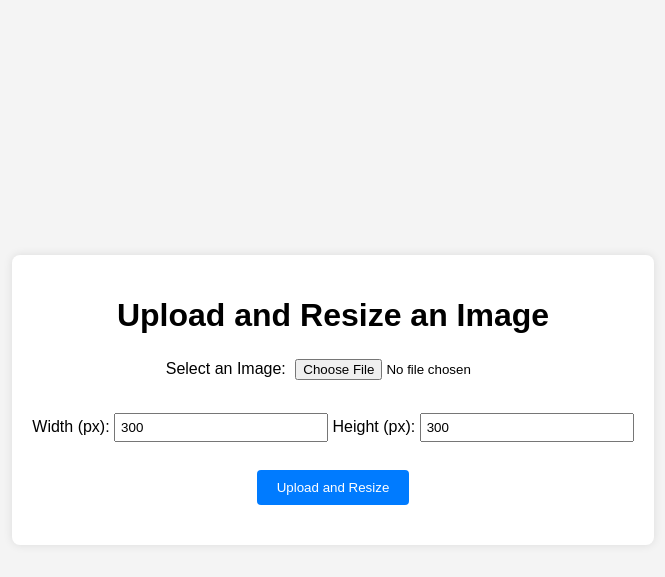
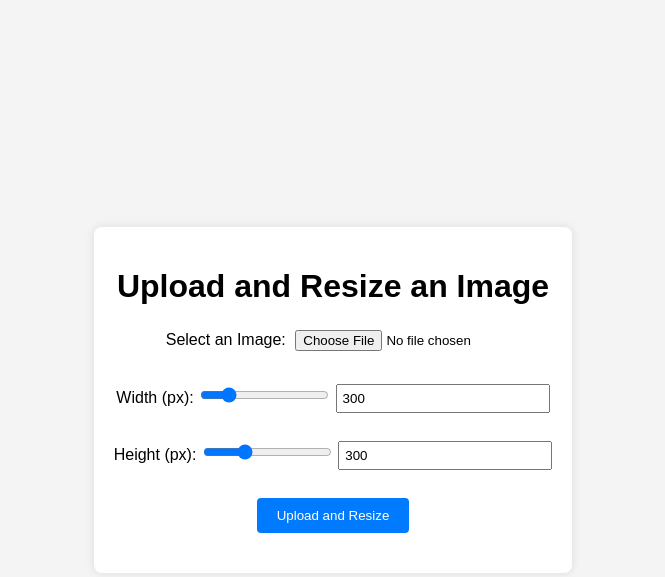
Before and after one commit to cihankilicarslan/PictureRsize, a Flask app: page / in a window 1280 px wide. Shown: the top 577 px of the page, without its empty margins (307-972 px from the left). Run offline with Flask 3, Linux system fonts and the light colour scheme.

Commit message:
Html Update
<input type="range">

```diff
--- a/templates/index.html
+++ b/templates/index.html
@@ -15,11 +15,17 @@
 
             <br><br>
 
+            <!-- Width Slider -->
             <label for="width">Width (px):</label>
-            <input type="number" name="width" id="width" value="300" min="1" required>
+            <input type="range" id="widthRange" name="width" min="1" max="1600" value="300" oninput="updateWidthValue(this.value)">
+            <input type="number" id="widthValue" value="300" min="1" max="1600" oninput="updateWidthSlider(this.value)" required>
 
+            <br><br>
+
+            <!-- Height Slider -->
             <label for="height">Height (px):</label>
-            <input type="number" name="height" id="height" value="300" min="1" required>
+            <input type="range" id="heightRange" name="height" min="1" max="1000" value="300" oninput="updateHeightValue(this.value)">
+            <input type="number" id="heightValue" value="300" min="1" max="1000" oninput="updateHeightSlider(this.value)" required>
 
             <br><br>
 
@@ -32,5 +38,27 @@
         <img src="{{ url_for('uploaded_file', filename=filename) }}" alt="Resized Image">
         {% endif %}
     </div>
+
+    <script>
+        // Update width value when slider changes
+        function updateWidthValue(value) {
+            document.getElementById('widthValue').value = value;
+        }
+
+        // Update width slider when number input changes
+        function updateWidthSlider(value) {
+            document.getElementById('widthRange').value = value;
+        }
+
+        // Update height value when slider changes
+        function updateHeightValue(value) {
+            document.getElementById('heightValue').value = value;
+        }
+
+        // Update height slider when number input changes
+        function updateHeightSlider(value) {
+            document.getElementById('heightRange').value = value;
+        }
+    </script>
 </body>
 </html>
```
